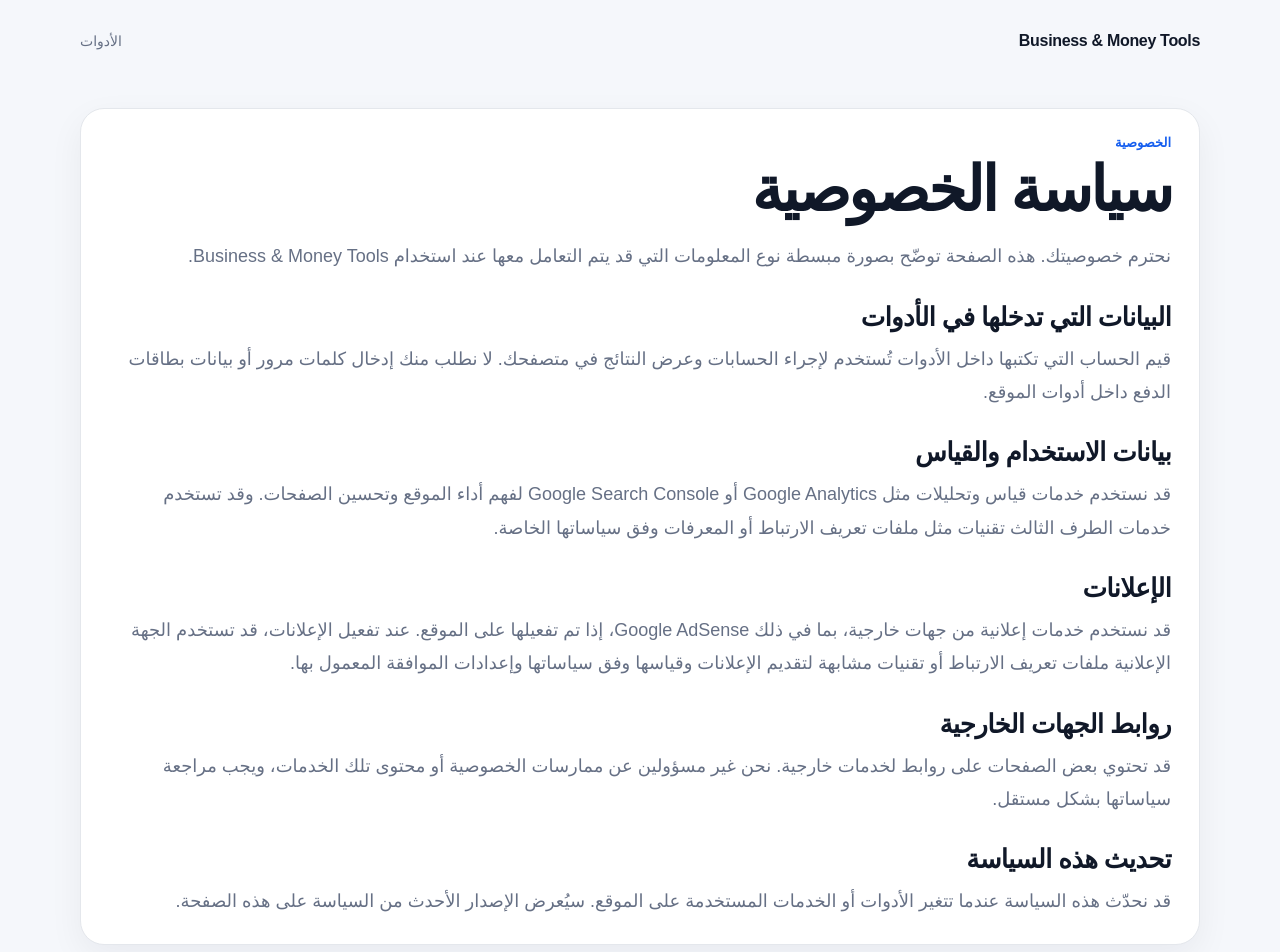
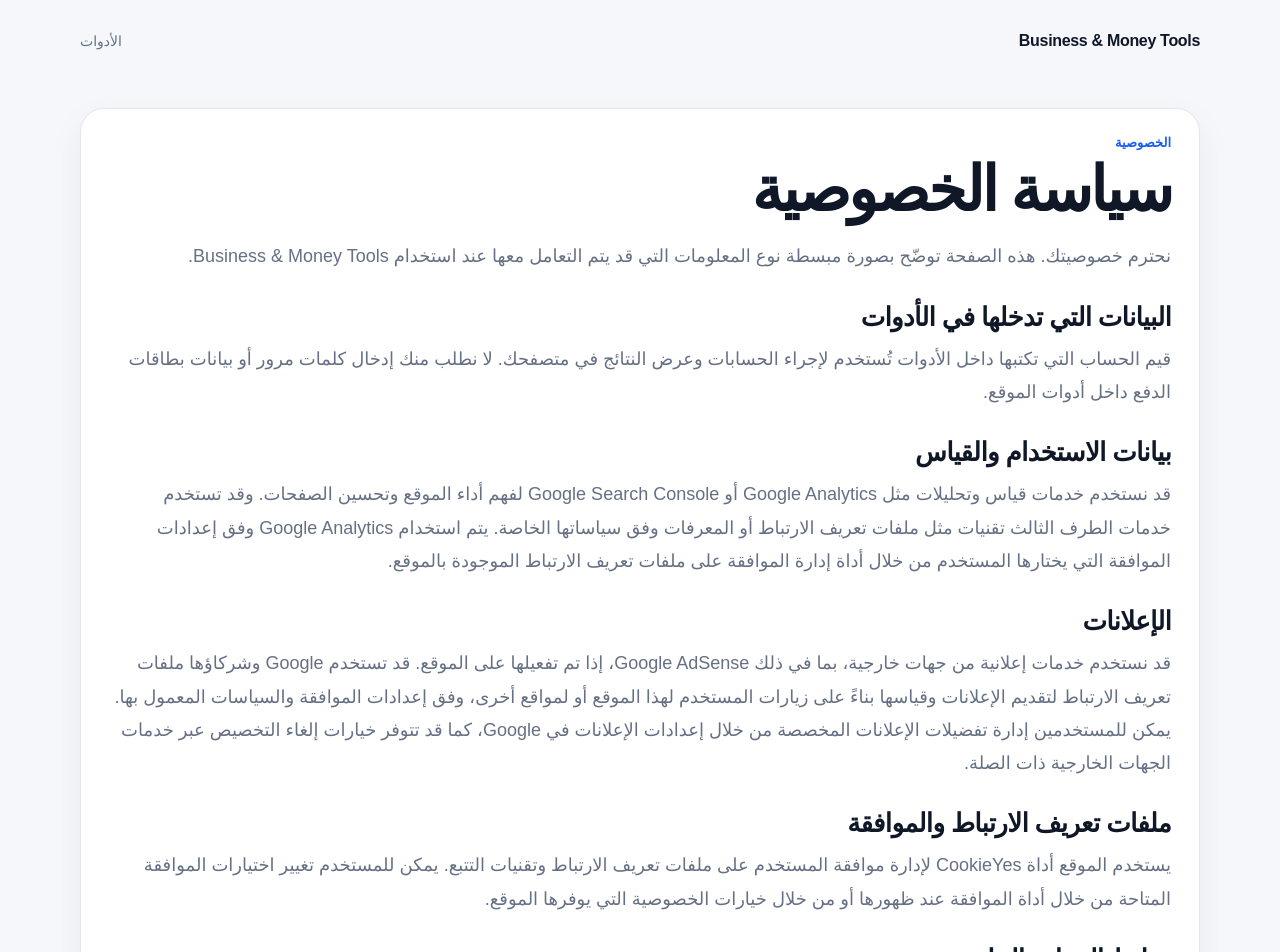
Before and after one commit to aelkhoreiby/business-money-tools, a Next.js app: page /privacy in a window 1280 px wide. Shown: the top 952 px of the page. Built offline with nearby package versions, Linux system fonts and the light colour scheme.

Commit message:
Improve privacy disclosure for analytics ads and consent

```diff
--- a/app/privacy/page.tsx
+++ b/app/privacy/page.tsx
@@ -31,15 +31,26 @@ export default function PrivacyPage() {
         <p>
           قد نستخدم خدمات قياس وتحليلات مثل Google Analytics أو Google Search Console
           لفهم أداء الموقع وتحسين الصفحات. وقد تستخدم خدمات الطرف الثالث تقنيات مثل
-          ملفات تعريف الارتباط أو المعرفات وفق سياساتها الخاصة.
+          ملفات تعريف الارتباط أو المعرفات وفق سياساتها الخاصة. يتم استخدام Google Analytics
+          وفق إعدادات الموافقة التي يختارها المستخدم من خلال أداة إدارة الموافقة على ملفات
+          تعريف الارتباط الموجودة بالموقع.
         </p>
 
         <h2>الإعلانات</h2>
         <p>
           قد نستخدم خدمات إعلانية من جهات خارجية، بما في ذلك Google AdSense، إذا تم
-          تفعيلها على الموقع. عند تفعيل الإعلانات، قد تستخدم الجهة الإعلانية ملفات
-          تعريف الارتباط أو تقنيات مشابهة لتقديم الإعلانات وقياسها وفق سياساتها وإعدادات
-          الموافقة المعمول بها.
+          تفعيلها على الموقع. قد تستخدم Google وشركاؤها ملفات تعريف الارتباط لتقديم
+          الإعلانات وقياسها بناءً على زيارات المستخدم لهذا الموقع أو لمواقع أخرى،
+          وفق إعدادات الموافقة والسياسات المعمول بها. يمكن للمستخدمين إدارة تفضيلات
+          الإعلانات المخصصة من خلال إعدادات الإعلانات في Google، كما قد تتوفر خيارات
+          إلغاء التخصيص عبر خدمات الجهات الخارجية ذات الصلة.
+        </p>
+
+        <h2>ملفات تعريف الارتباط والموافقة</h2>
+        <p>
+          يستخدم الموقع أداة CookieYes لإدارة موافقة المستخدم على ملفات تعريف الارتباط
+          وتقنيات التتبع. يمكن للمستخدم تغيير اختيارات الموافقة المتاحة من خلال أداة
+          الموافقة عند ظهورها أو من خلال خيارات الخصوصية التي يوفرها الموقع.
         </p>
 
         <h2>روابط الجهات الخارجية</h2>
```
